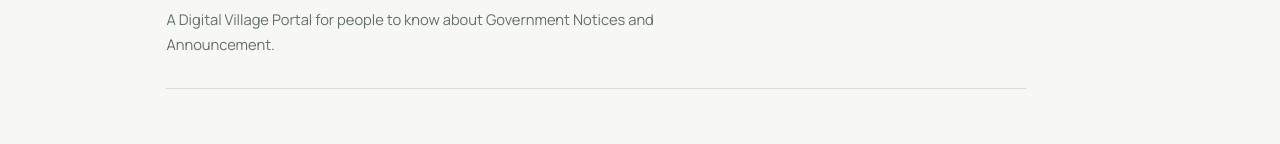
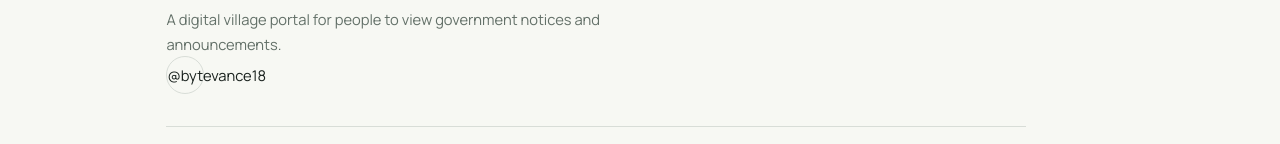
Before and after one commit to byte-coder01/byte-coder01_, a plain HTML site: page projects.html in a window 1280 px wide. Shown: the part 2255-2399 px from the top of the page. Drawn offline with nearby package versions, Linux system fonts and the light colour scheme.

Commit message:
Revise VillageConnect project details
Updated project description and added a link to GitHub profile.

```diff
--- a/projects.html
+++ b/projects.html
@@ -33,7 +33,7 @@
 
       <article class="project-card"><div><p class="project-number">10</p><h2>Encrypting Software</h2><p>A privacy-first tool for keeping sensitive notes and files protected with simple, strong encryption.</p></div><a href="downloads/Encrypt_It.zip" download="Encrypt_It.zip" aria-label="Download Encrypt_It ZIP" title="Download Encrypt_It.zip">↗</a></article>
 
-      <article class="project-card"><div><p class="project-number">11</p><h2>VillageConnect</h2><p> A Digital Village Portal for people to know about Government Notices and Announcement.</p></div><a href="https://byte-coder01.github.io/VillageConnect/" visit="VillageConnect" aria-label="Visit VillageConnect" title="Visit VillageConnect">↗</a></article>
+      <article class="project-card"><div><p class="project-number">11</p><h2>VillageConnect</h2><p>A digital village portal for people to view government notices and announcements. <a href="https://github.com/bytevance18" target="_blank" rel="noopener noreferrer">@bytevance18</a></p></div><a href="https://byte-coder01.github.io/VillageConnect/" target="_blank" rel="noopener noreferrer" aria-label="Visit VillageConnect" title="Visit VillageConnect">↗</a></article>
     </div>
   </main>
   <footer>© 2026 byte-coder01 <span>·</span> GitHub: <a href="https://github.com/byte-coder01" target="_blank" rel="noopener noreferrer">@byte-coder01</a></footer>
```
